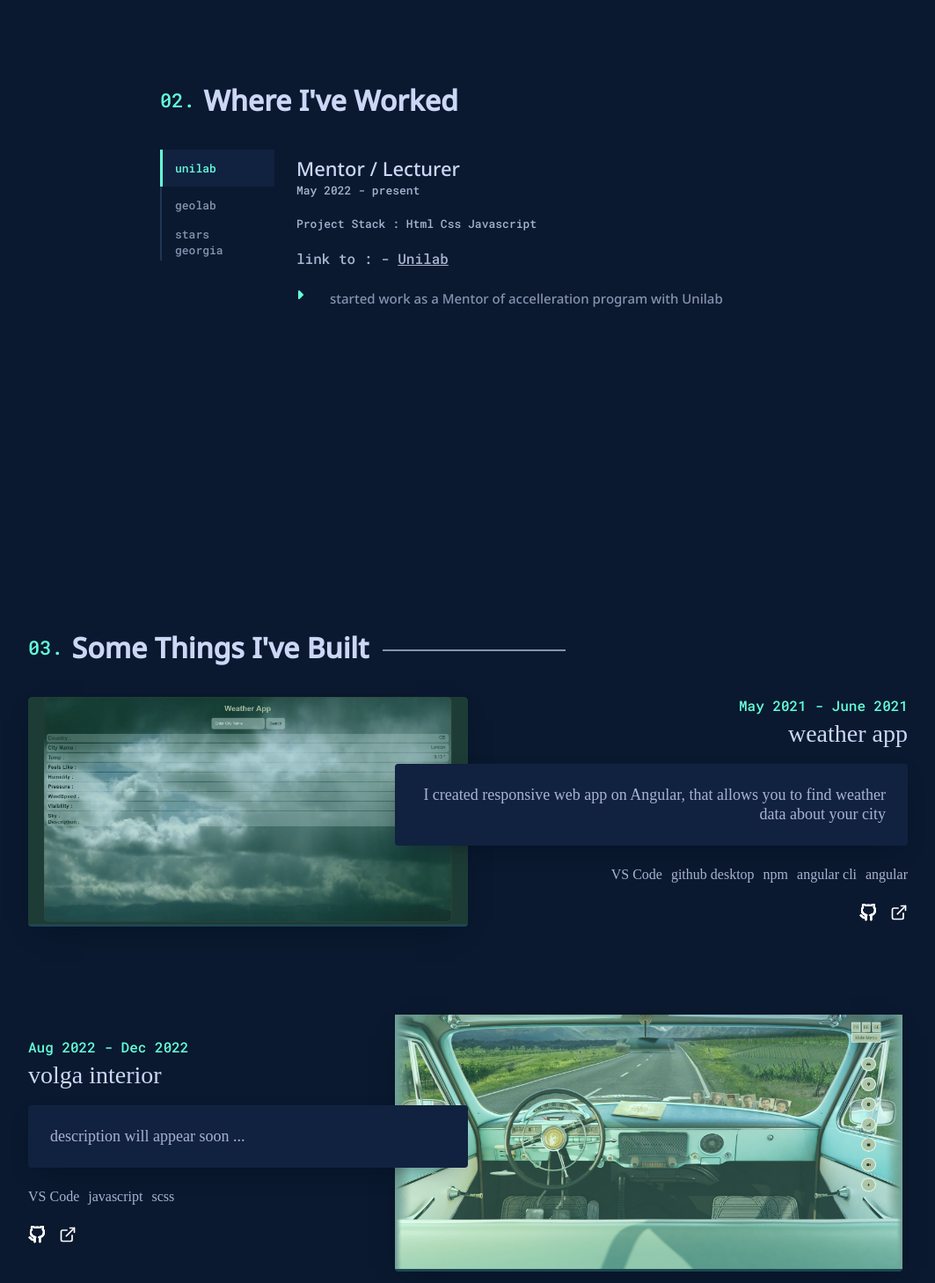
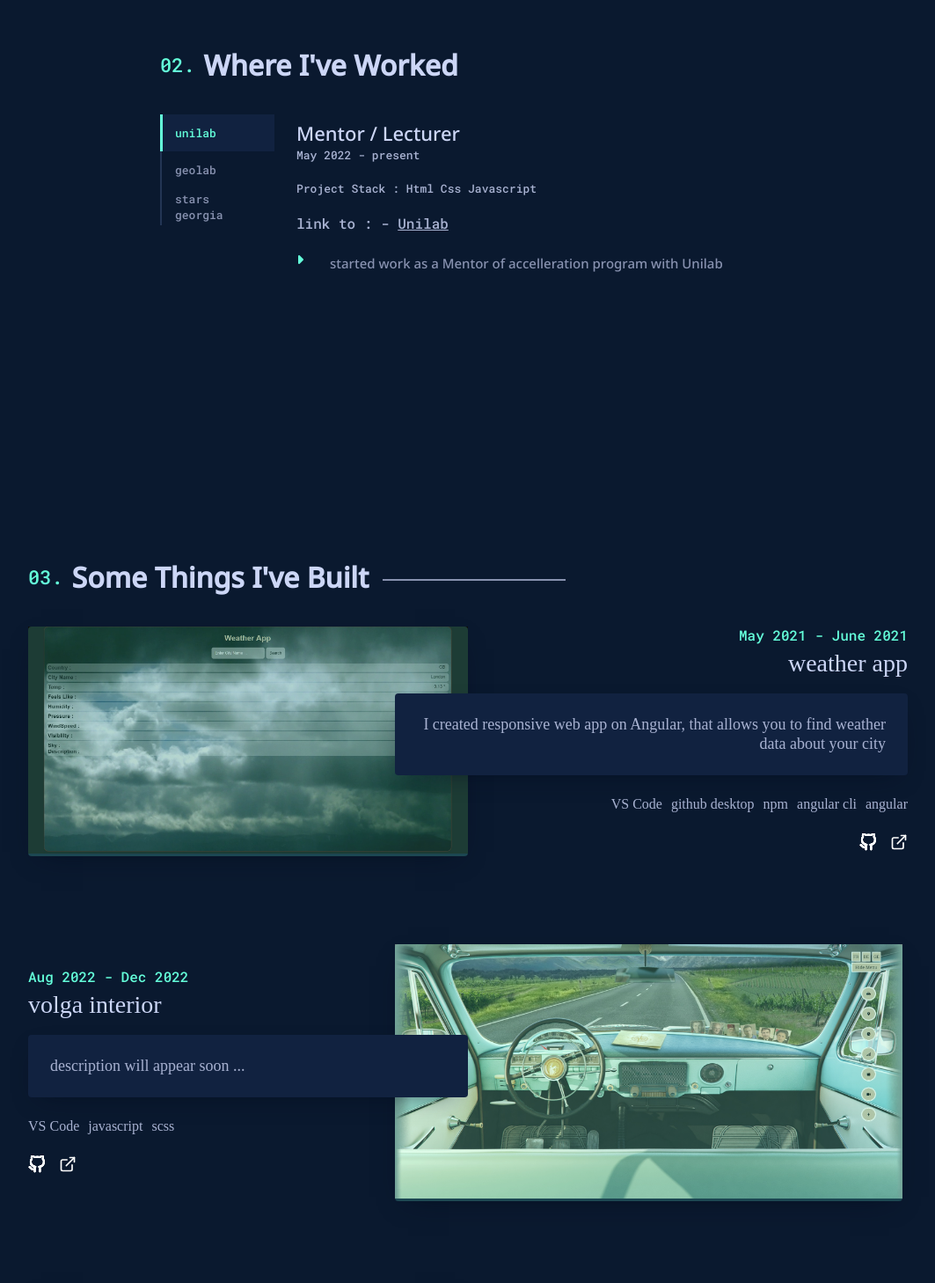
Before and after one commit to Gkhundadze/portfolio, a plain HTML site: page index.html in a window 1280 px wide. Shown: the part 1642-3100 px from the top of the page at 88% size, without its empty margins (108-1171 px from the left). Drawn offline with Linux system fonts and the light colour scheme.

Commit message:
change some paddings for sections

```diff
--- a/static/styles/scss/components/_main.scss
+++ b/static/styles/scss/components/_main.scss
@@ -155,7 +155,7 @@ main {
 	.work-experience {
 		width: 700px;
 		margin: 0 auto;
-		padding-top: 100px;
+		padding-top: 60px;
 		position: relative;
 		.work-title {
 			display: flex;
@@ -285,7 +285,7 @@ main {
 	.projects {
 		max-width: 1000px;
 		margin: 0 auto;
-		padding: 100px 0;
+		padding: 60px 0;
 		&-title {
 			display: flex;
 			align-items: center;
```
Also changed, not shown: static/styles/css/style.css, static/styles/css/style.min.css.
